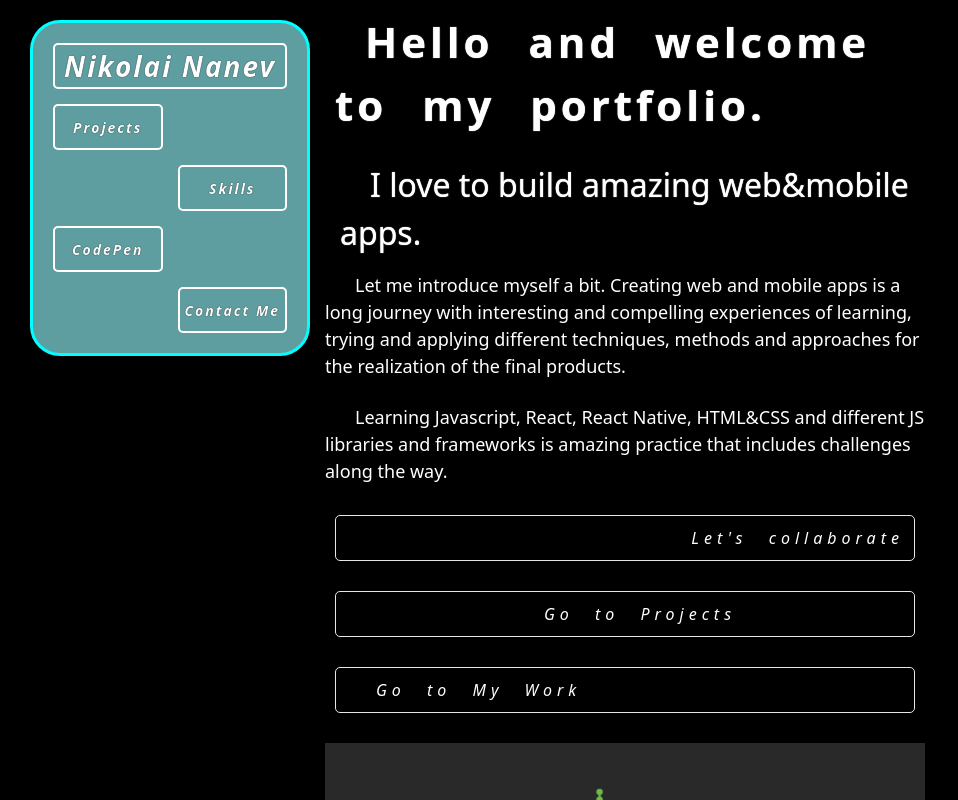
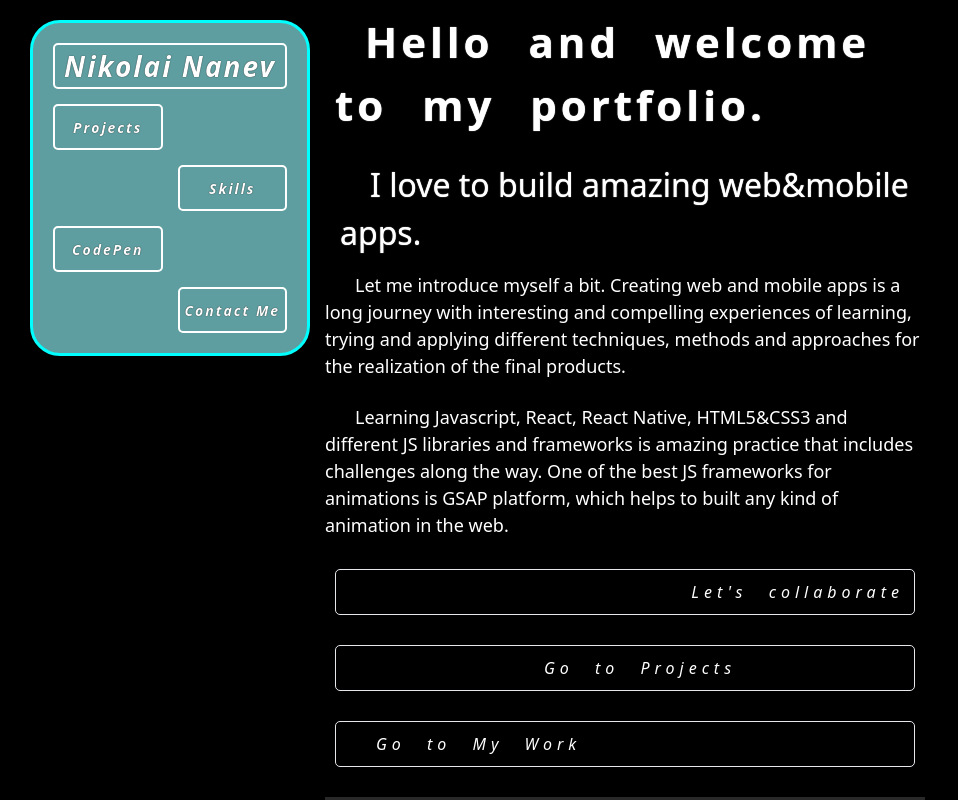
Before and after one commit to niki4etoo/Portfolio, a React (Create React App) app: page /Home in a window 1280 px wide. Shown: the top 800 px of the page, without its empty margins (0-958 px from the left). Built offline with nearby package versions, Linux system fonts and the light colour scheme.

Commit message:
changed about content

```diff
--- a/src/components/About.js
+++ b/src/components/About.js
@@ -72,9 +72,10 @@ export default class About extends React.Component {
 						</p>
 						<br />
 						<p>
-							Learning Javascript, React, React Native, HTML&CSS and different JS
+							Learning Javascript, React, React Native, HTML5&CSS3 and different JS
 							libraries and frameworks is amazing practice that includes challenges
-							along the way.
+							along the way. One of the best JS frameworks for animations is GSAP
+							platform, which helps to built any kind of animation in the web.
 						</p>
 						<div className="buttons linkContacts" onClick={this.handleButtonContacts}>
 							<i>Let's collaborate</i>
--- a/src/components/Navbar.js
+++ b/src/components/Navbar.js
@@ -42,7 +42,6 @@ export default class Navbar extends React.Component {
 		this.handleLinkToProjects = this.handleLinkToProjects.bind(this);
 		this.handleLinkToSkills = this.handleLinkToSkills.bind(this);
 		this.handleLinkToContacts = this.handleLinkToContacts.bind(this);
-		//this.handleLinkToWork = this.handleLinkToWork.bind(this); (to do)
 	}
 
 	componentDidMount () {
```
Also changed, not shown: 1 other file (tests, documents, lock files or other folders).
